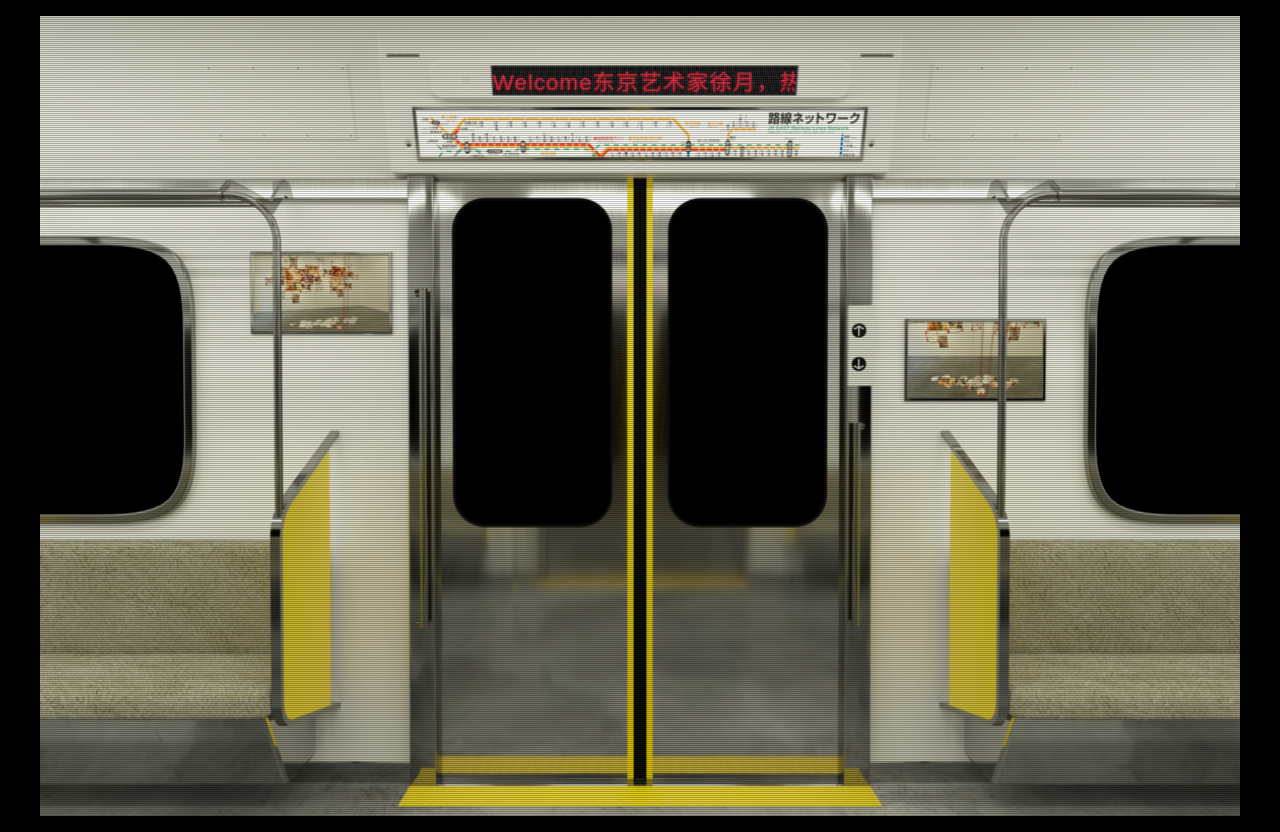
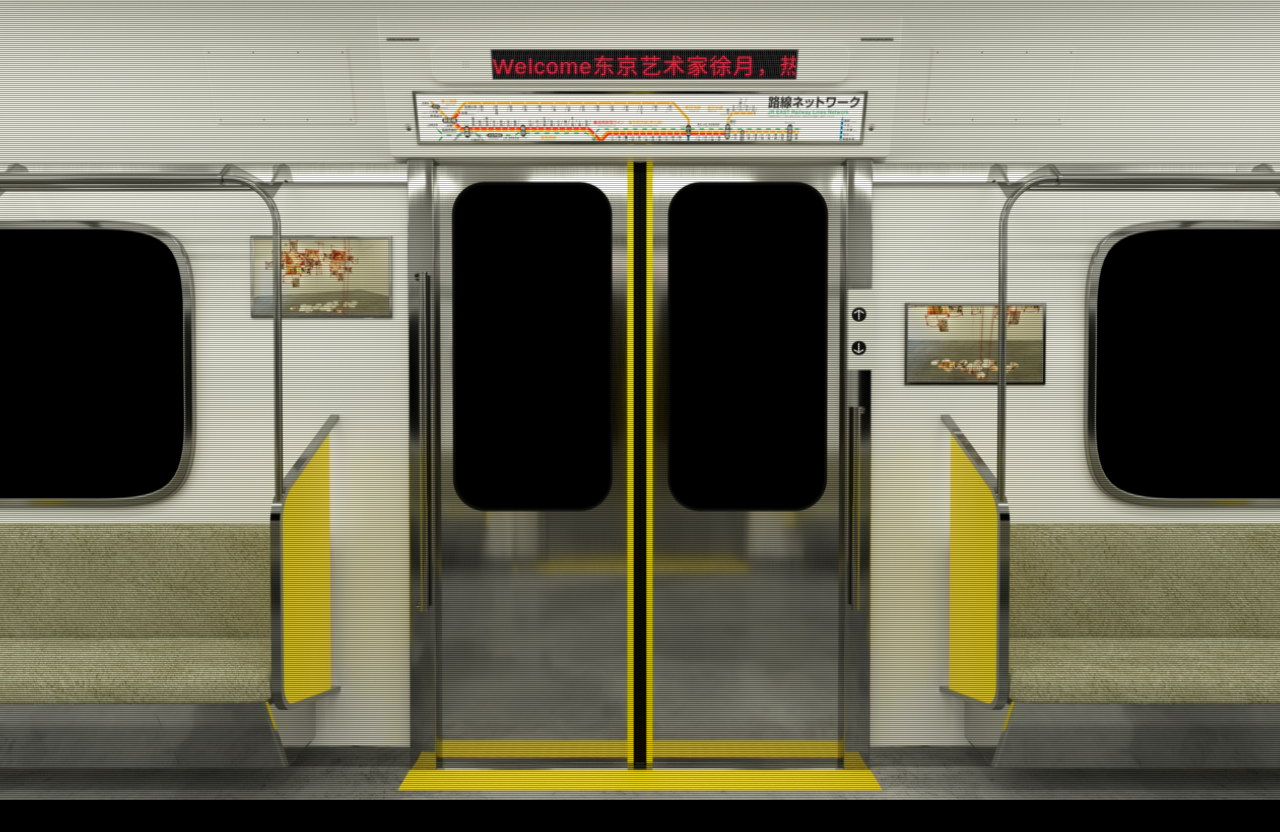
Before and after one commit to lisongx/densha, a Next.js app: page / in a window 1280 px wide. After the commit the page ends 800 px from the top, so only its background shows below. Built offline with nearby package versions, Linux system fonts and the light colour scheme.

Commit message:
test player

```diff
--- a/components/Player.js
+++ b/components/Player.js
@@ -16,7 +16,7 @@ function Player() {
     return (<div className={styles.player}>
         {
             renderItems.map((_, index) => {
-                return (<div className={styles.player_item}>
+                return (<div className={styles.player_item} key={index}>
                     <ReactPlayer
                         url='https://www.youtube.com/watch?v=wVeTxfvdLb4'
                         muted={true}
--- a/pages/index.js
+++ b/pages/index.js
@@ -14,6 +14,7 @@ export default function Home() {
       </Head>
 
       <main className={classNames("crt", styles.main)}>
+        <section className={styles.densha}>
           <Player />
 
           <LEDText />
@@ -23,7 +24,7 @@ export default function Home() {
 
           <div className={styles.image}>
           </div>
-
+        </section>
       </main>
     </div>
   )
--- a/styles/Home.module.css
+++ b/styles/Home.module.css
@@ -8,8 +8,15 @@
 }
 
 .main {
+  display: flex;
+  flex-direction: column;
+  justify-content: center;
+  align-items: center;
+  width: 100%;
+}
+
+.densha {
   position: relative;
-  margin: 1rem 0;
   flex: 1;
   display: flex;
   flex-direction: column;
@@ -20,15 +27,12 @@
 
 .image {
   width: 100%;
-  max-width: 1200px;
   z-index: 1;
   background-image: url("/densha.png");
   background-position: center;
   background-size: auto 100%;
   background-repeat: no-repeat;
-  height: 95vh;
-  min-height: 800px;
-  max-height: 1200px;
+  height: var(--densha-height);
 }
 
 .led {
--- a/styles/Player.module.css
+++ b/styles/Player.module.css
@@ -5,7 +5,7 @@
     top: calc(var(--densha-height) * 0.17);
     justify-content: space-between;
     width: 100%;
-    max-width: 1200px;
+    max-width: 1400px;
     position: absolute;
 }
 
--- a/styles/globals.css
+++ b/styles/globals.css
@@ -11,6 +11,12 @@ body {
   --densha-height: calc(min(max(800px, 95vh), 1200px));
   --densha-width: calc(var(--densha-height) * 1400 / 788);
   --led-width: calc(var(--densha-width) * 0.22);
+}
+
+@media all and (max-width: 500px) {
+	:root {
+		--densha-height: 80vh;
+	}
 }
 
 a {
```
Lines whose indentation alone changed are shown as unchanged.
